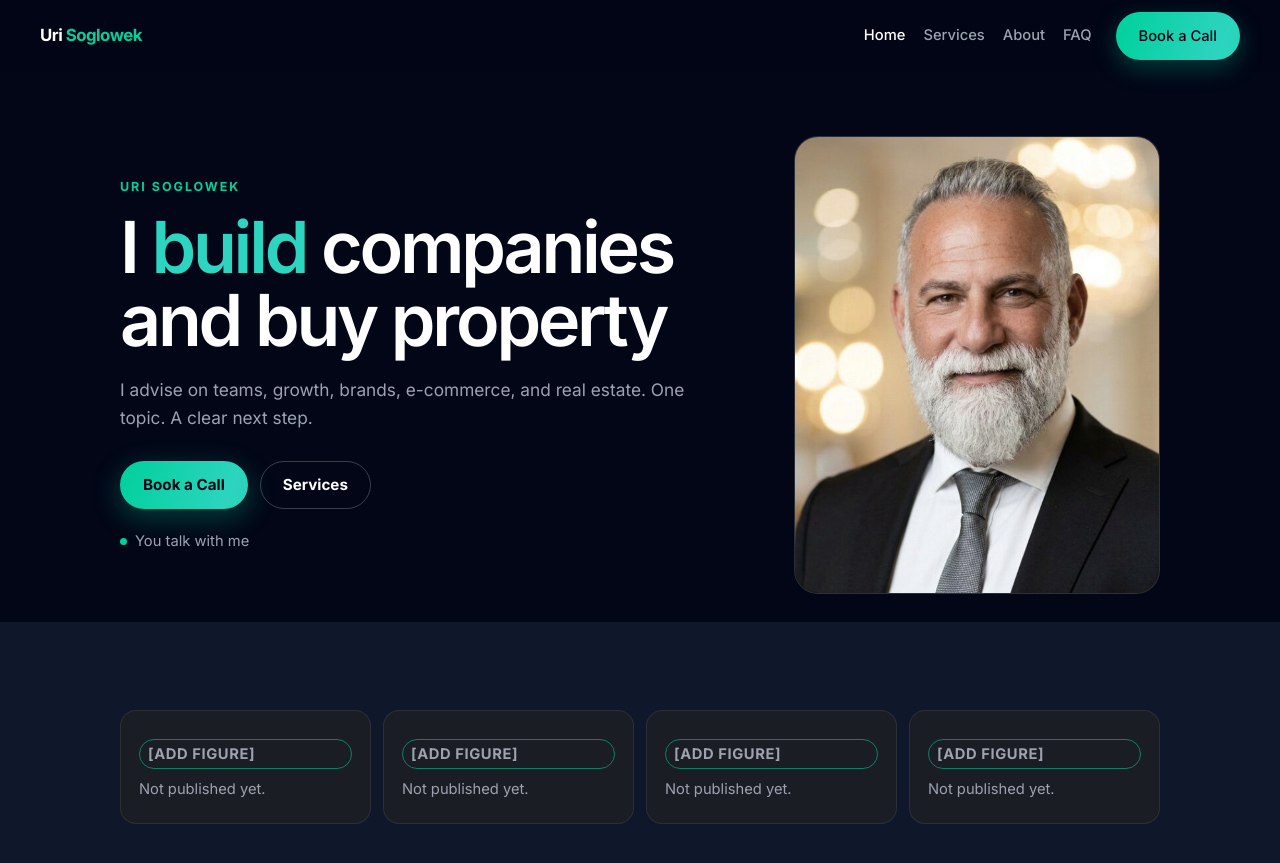
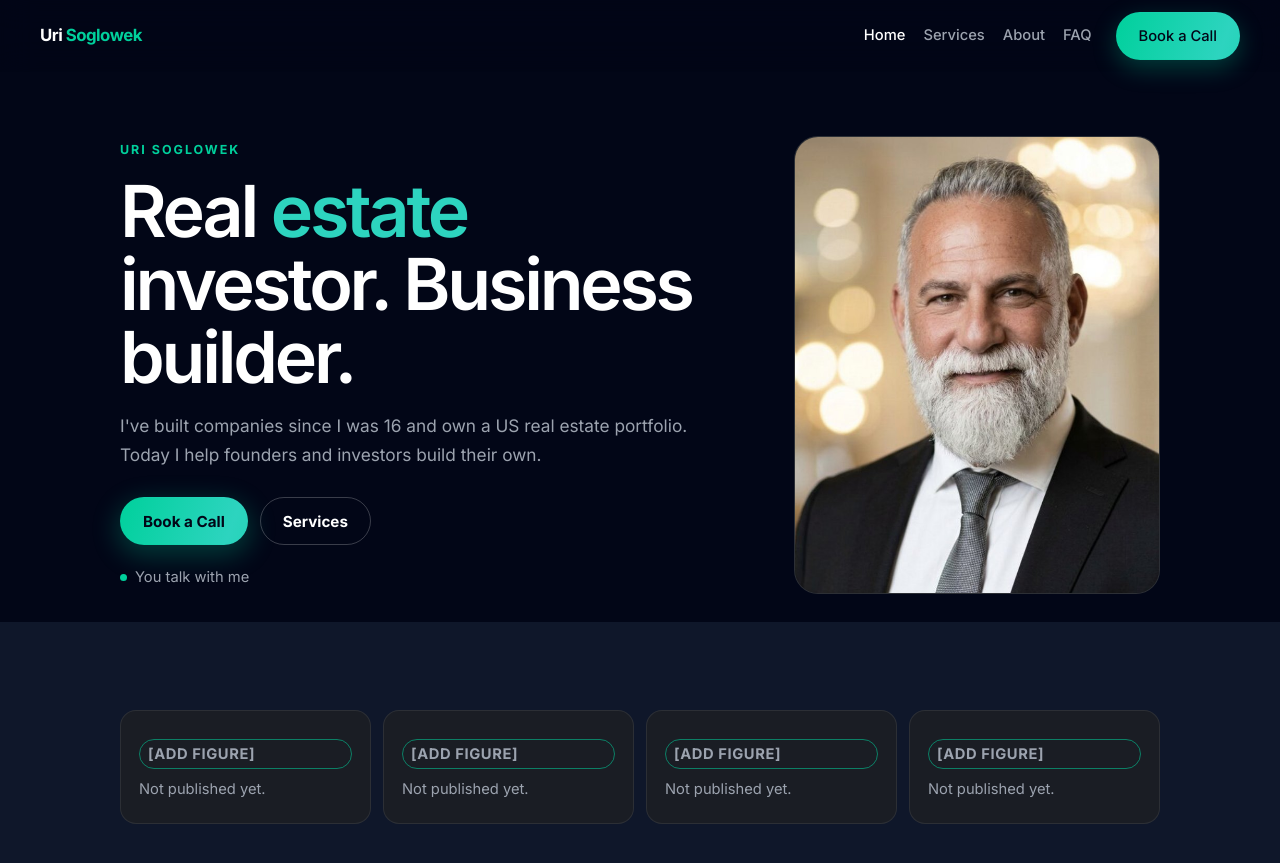
Before and after one commit to urisoglowek-ui/real_estate, a Jekyll site: the page uri/v2/index.html, which Jekyll copies as it is, in a window 1280 px wide and 900 px high. Shown: the top 863 px of the window. Built offline with Jekyll 4.4.1, drawn with Linux system fonts in a browser that asks for light colours.

Commit message:
Replace the Home hero headline.
The heading is now Real estate investor. Business builder. The line under it is Uri's sentence about building companies since 16 and a US portfolio.

Co-authored-by: urisoglowek-ui <urisoglowek-ui@users.noreply.github.com>

```diff
--- a/uri/v2/index.html
+++ b/uri/v2/index.html
@@ -28,8 +28,8 @@
   <div class="wrap hero-grid">
     <div>
       <p class="kicker">Uri Soglowek</p>
-      <h1 data-split data-hl="1">I build companies and buy property</h1>
-      <p class="sub reveal">I advise on teams, growth, brands, e-commerce, and real estate. One topic. A clear next step.</p>
+      <h1 data-split data-hl="1">Real estate investor. Business builder.</h1>
+      <p class="sub reveal">I've built companies since I was 16 and own a US real estate portfolio. Today I help founders and investors build their own.</p>
       <div class="hero-actions">
         <a class="btn pulse" href="#contact">Book a Call</a>
         <a class="btn ghost" href="advisory.html">Services</a>
```
